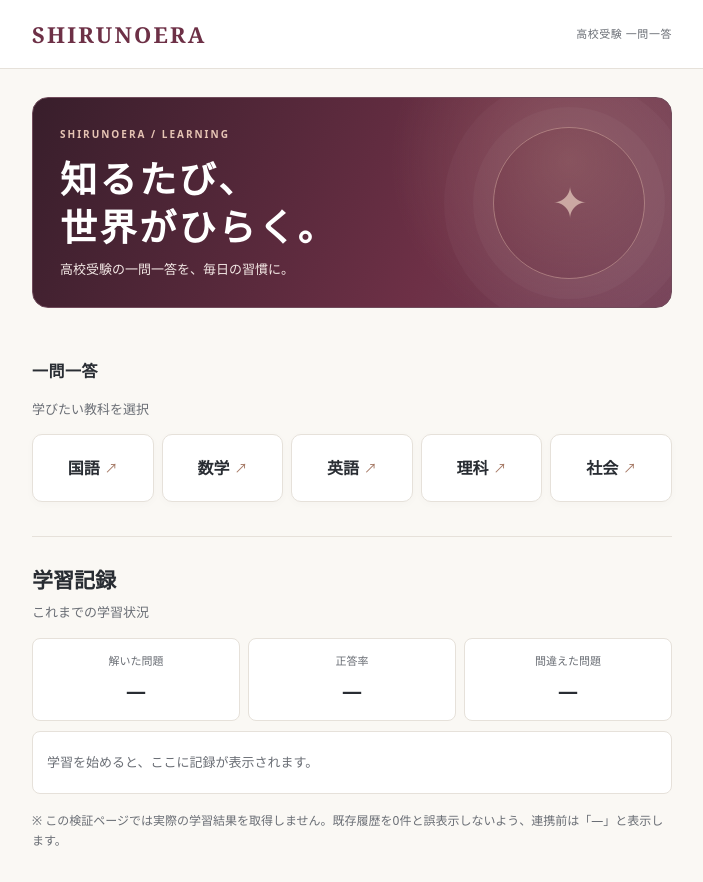
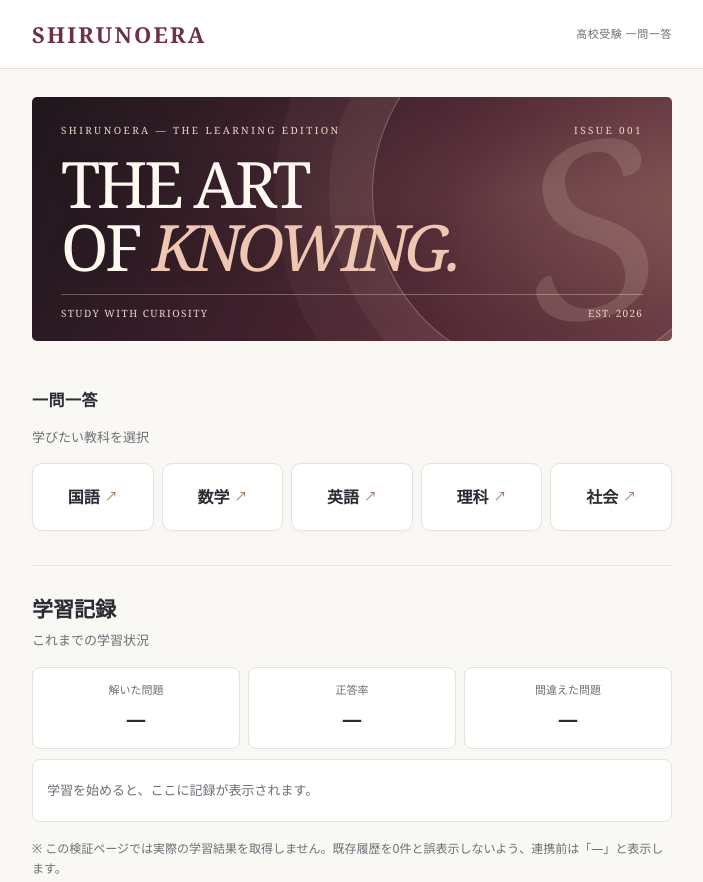
Before and after one commit to operation-compass/study-compass, a plain HTML site: page design-previews/shirunoera-quiz-v1.html in a window 1280 px wide. Shown: the top 882 px of the page, without its empty margins (288-991 px from the left). Drawn offline with Linux system fonts and the light colour scheme.

Commit message:
design: transform hero into English editorial luxury banner

```diff
--- a/design-previews/shirunoera-quiz-v1.html
+++ b/design-previews/shirunoera-quiz-v1.html
@@ -13,16 +13,19 @@ label{font-size:14px;font-weight:700;display:block;margin:0 0 8px}select{width:1
 .preview{margin-top:20px;padding:18px;background:#f2eee7;border-radius:10px}.preview h2{font-size:21px;margin:5px 0}.preview p{margin:0}
 @media(max-width:480px){.wrap{padding:0 16px}main{padding-top:35px}.subjects{gap:5px}.subject{min-height:60px;padding:9px 2px;flex-direction:column;gap:1px}.subject strong{font-size:14px}.arrow{font-size:11px}.history-stat strong{font-size:18px}.logo{font-size:19px}.header-sub{font-size:10px}}
 
-/* Minimal SHIRUNOERA banner: brand atmosphere without obscuring learning actions. */
-.hero-banner{position:relative;isolation:isolate;overflow:hidden;min-height:178px;padding:28px 27px;margin:0 0 28px;background:radial-gradient(circle at 84% 30%,#b68b8055,transparent 32%),linear-gradient(115deg,#381e2b 0%,#6d3046 64%,#78455b 100%);border-radius:16px;color:#fff;display:flex;align-items:center;border:1px solid #704b5b}
-.hero-banner::before{content:"";position:absolute;right:26px;top:50%;width:150px;height:150px;transform:translateY(-50%);border:1px solid #d7b2a680;border-radius:50%;box-shadow:0 0 0 20px #ffffff08,0 0 0 49px #ffffff07;z-index:-1}
-.hero-banner::after{content:"✦";position:absolute;right:83px;top:50%;transform:translateY(-52%);color:#f1d9c9a6;font:normal 43px Georgia,serif}
-.banner-copy{max-width:76%;position:relative;z-index:1}.banner-kicker{display:block;color:#e6c4b4;font-size:10px;letter-spacing:.2em;font-weight:700}.hero-banner h1{font:600 clamp(25px,4.5vw,37px)/1.3 "Yu Mincho","Hiragino Mincho ProN",Georgia,serif;letter-spacing:.07em;margin:12px 0 8px}.hero-banner p{margin:0;color:#f4e9e6;font-size:13px;line-height:1.6}
-@media(max-width:480px){.hero-banner{min-height:156px;padding:23px 20px;margin-bottom:23px;border-radius:13px}.banner-copy{max-width:84%}.hero-banner::before{right:-13px;width:115px;height:115px}.hero-banner::after{right:29px;font-size:33px}.hero-banner h1{font-size:26px}.hero-banner p{font-size:11px}}
+/* Editorial fashion-banner concept. Hero only: learning UI remains practical. */
+.hero-banner{position:relative;isolation:isolate;overflow:hidden;min-height:244px;margin:0 0 24px;padding:25px 29px 20px;border-radius:5px;color:#faf4ef;background:linear-gradient(113deg,rgba(30,22,28,.96),rgba(77,36,50,.87) 60%,rgba(127,72,76,.7)),radial-gradient(ellipse at 79% 40%,#c2a28b,#3f2631 65%);display:flex;flex-direction:column;justify-content:space-between;gap:12px}
+.hero-banner::before{content:"";position:absolute;z-index:-1;right:-62px;top:-85px;width:360px;height:360px;border:1px solid rgba(239,213,193,.34);border-radius:50%;box-shadow:0 0 0 43px #efcfb010,0 0 0 97px #efcfb00b;transform:rotate(-20deg)}
+.hero-banner::after{content:"S";position:absolute;right:20px;top:7px;color:rgba(239,213,193,.16);font:italic 240px/1 Georgia,"Times New Roman",serif;transform:rotate(-12deg);pointer-events:none;z-index:-1}
+.banner-head,.banner-foot{display:flex;align-items:center;justify-content:space-between;gap:16px;position:relative;z-index:1}
+.banner-kicker,.banner-number,.banner-foot{font-family:Georgia,"Times New Roman",serif;font-size:10px;letter-spacing:.24em;text-transform:uppercase;color:#ead5c9}
+.banner-number{white-space:nowrap}.banner-copy{position:relative;z-index:1;max-width:100%}.hero-banner h1{font:normal clamp(37px,7.6vw,64px)/.98 Georgia,"Times New Roman",serif;letter-spacing:-.055em;color:#fff9f1;margin:0;text-transform:uppercase;text-shadow:0 2px 15px #21181c30}
+.hero-banner h1 em{font-style:italic;font-weight:400;color:#efc6b2;letter-spacing:-.07em}.banner-foot{border-top:1px solid #f4dfd454;padding-top:10px;letter-spacing:.15em}.banner-foot span:last-child{letter-spacing:.12em}
+@media(max-width:480px){.hero-banner{min-height:188px;padding:18px 17px 15px;border-radius:4px;margin-bottom:22px}.hero-banner::before{width:230px;height:230px;right:-83px;top:-35px}.hero-banner::after{font-size:155px;right:0;top:21px}.hero-banner h1{font-size:clamp(32px,9vw,42px)}.banner-kicker,.banner-number,.banner-foot{font-size:8px;letter-spacing:.14em}}
 </style></head><body>
 <header><div class="wrap"><div class="logo">SHIRUNOERA</div><div class="header-sub">高校受験 一問一答</div></div></header>
 <main><div class="wrap"><section class="home" id="home">
-  <section class="hero-banner" aria-label="SHIRUNOERA 一問一答"><div class="banner-copy"><span class="banner-kicker">SHIRUNOERA / LEARNING</span><h1>知るたび、<br>世界がひらく。</h1><p>高校受験の一問一答を、毎日の習慣に。</p></div></section>
+  <section class="hero-banner" aria-label="SHIRUNOERA learning editorial banner"><div class="banner-head"><span class="banner-kicker">SHIRUNOERA — THE LEARNING EDITION</span><span class="banner-number">ISSUE 001</span></div><div class="banner-copy"><h1>THE ART<br>OF <em>KNOWING.</em></h1></div><div class="banner-foot"><span>STUDY WITH CURIOSITY</span><span>EST. 2026</span></div></section>
   <div class="home-head"><h1 class="subject-heading">一問一答</h1><p>学びたい教科を選択</p></div>
   <div class="subjects" aria-label="教科を選択">
     <button class="subject" data-subject="国語"><strong>国語</strong><span class="arrow" aria-hidden="true">↗</span></button>
```
